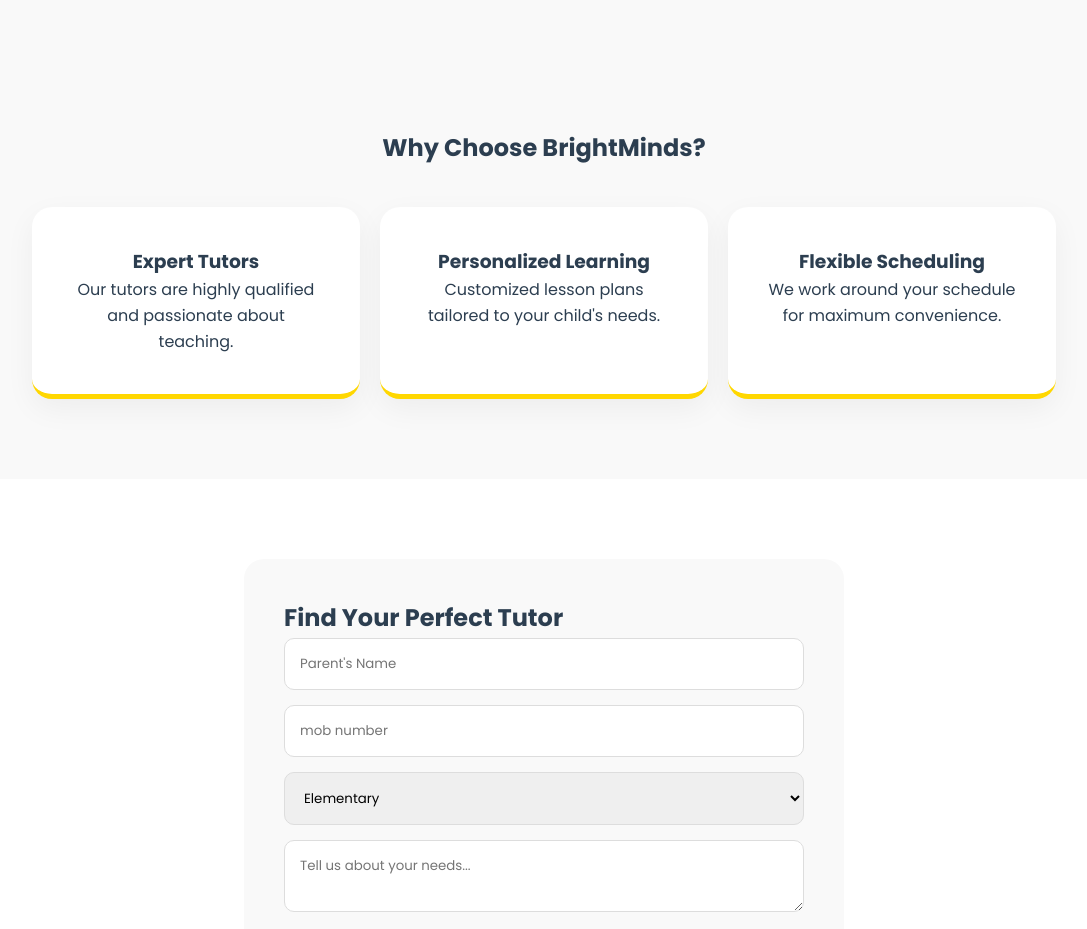
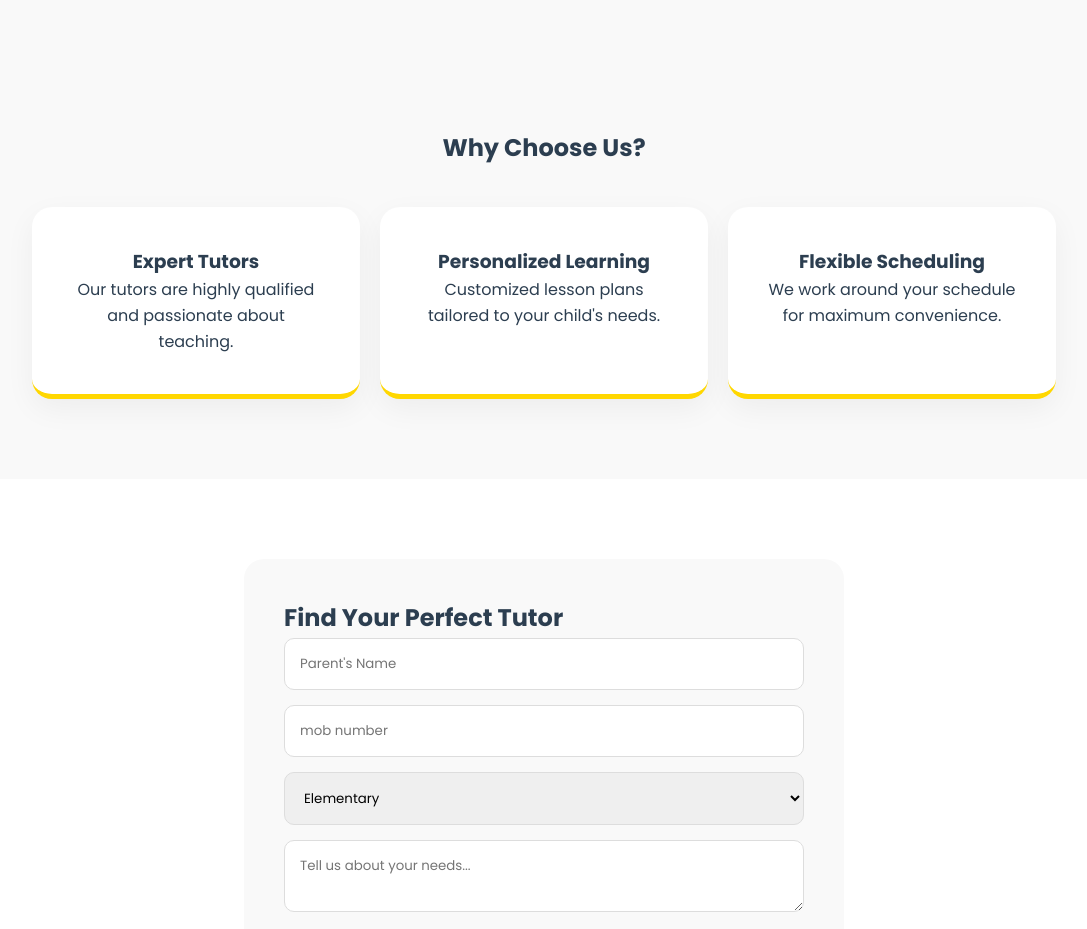
Before and after one commit to adiityaraj234-a11y/htmlproject, a plain HTML site: page index.html in a window 1280 px wide. Shown: the part 1260-2189 px from the top of the page, without its empty margins (96-1183 px from the left). Drawn offline with Linux system fonts and the light colour scheme.

Commit message:
Fix HTML formatting and structure

```diff
--- a/index.html
+++ b/index.html
@@ -60,7 +60,7 @@
     </section>
 
     <section id="why-us" class="why-us">
-        <h2>Why Choose BrightMinds?</h2>
+        <h2>Why Choose Us?</h2>
         <div class="why-grid">
             <div class="card">
                 <h3>Expert Tutors</h3>
```
